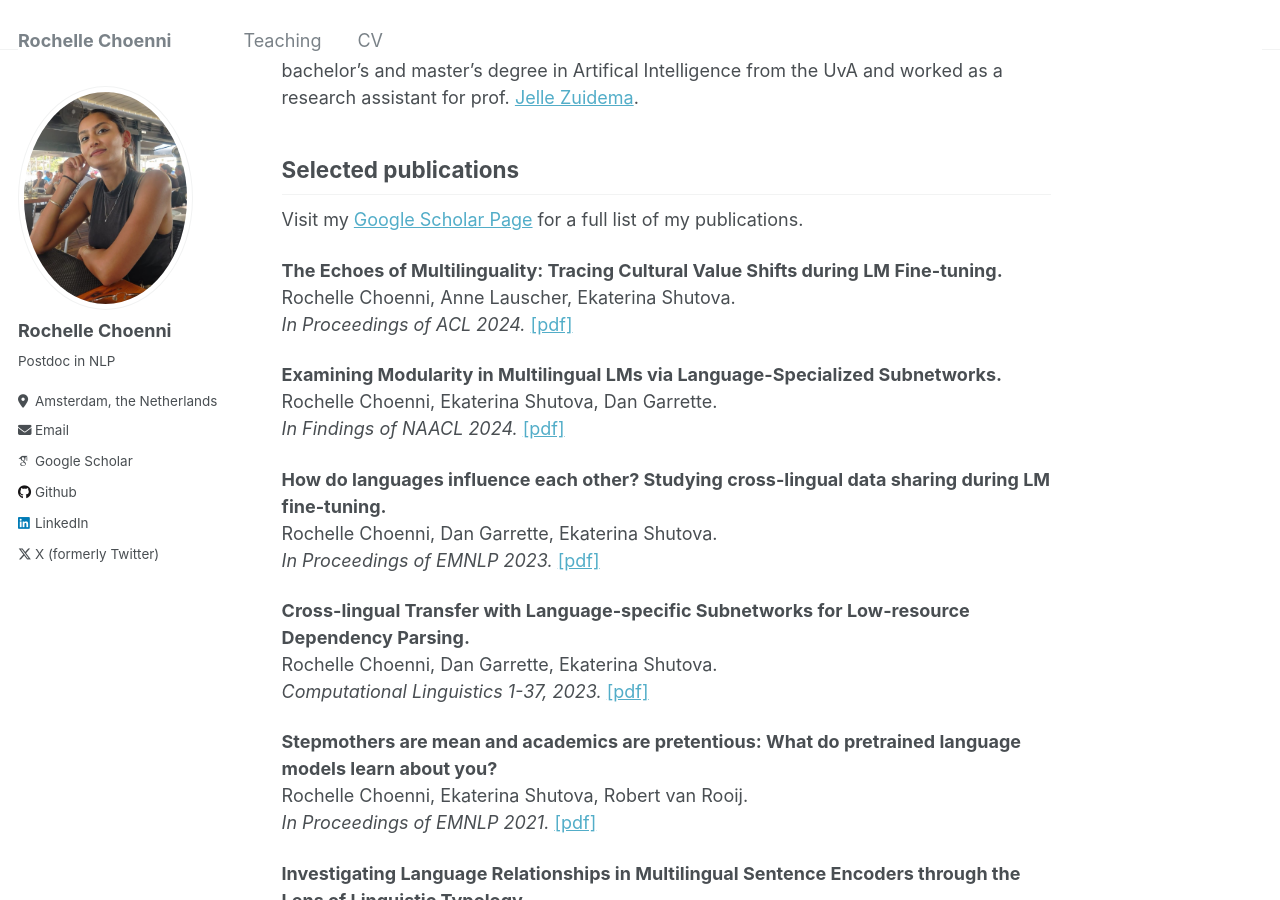
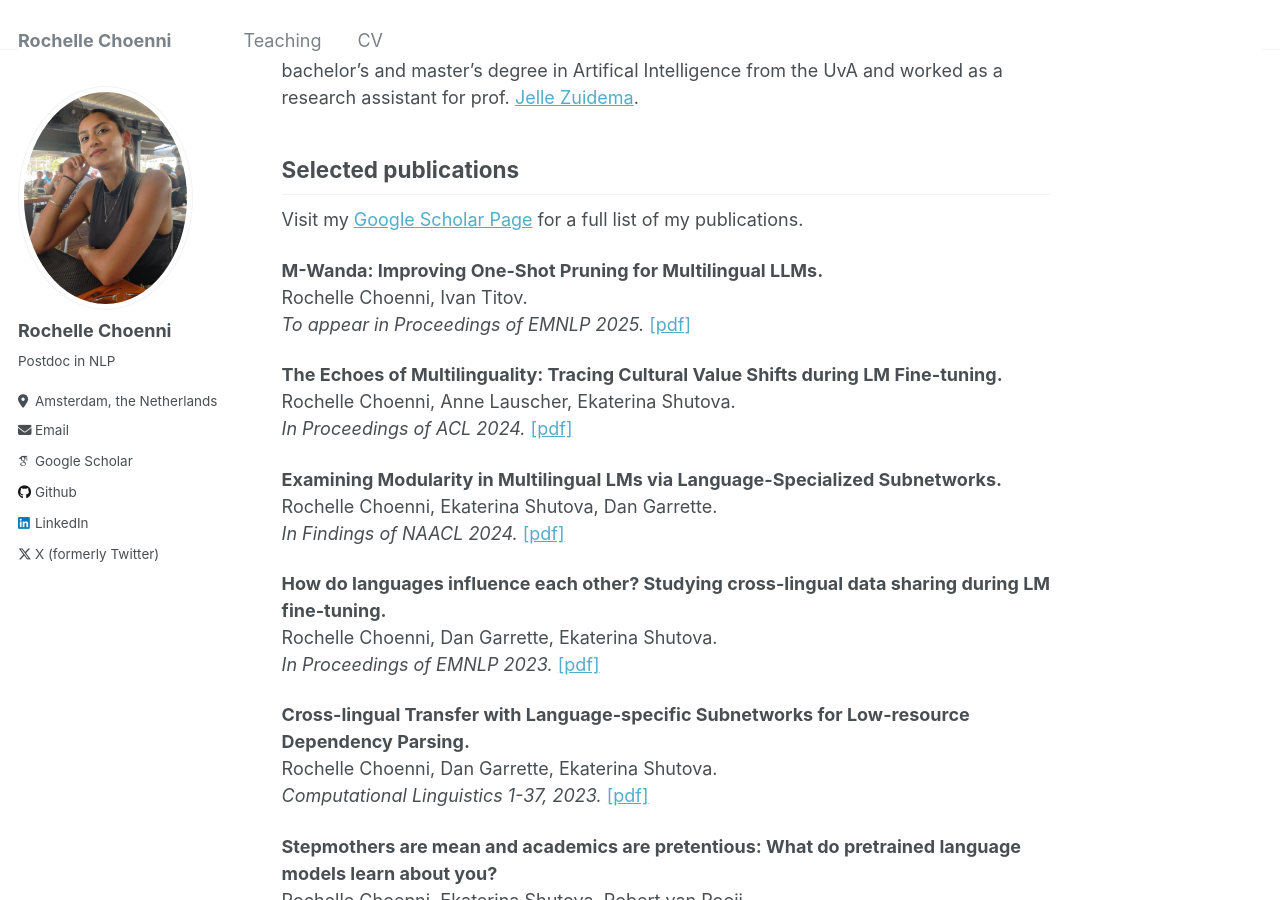
Before and after one commit to RochelleChoenni/RochelleChoenni.github.io, a Jekyll site: the page built from _pages/about.md, in a window 1280 px wide and 900 px high, scrolled down 324 px. Built offline with Jekyll 4.4.1, drawn with Linux system fonts in a browser that asks for light colours; some web fonts are replaced.

Commit message:
Update about.md

```diff
--- a/_pages/about.md
+++ b/_pages/about.md
@@ -16,6 +16,10 @@ Previously, I obtained a PhD in NLP at the University of Amsterdam (UvA) under t
 ## Selected publications
 
 Visit my [Google Scholar Page](https://scholar.google.nl/citations?user=-_WbyoMAAAAJ&hl=nl&oi=ao) for a full list of my publications.
+
+**M-Wanda: Improving One-Shot Pruning for Multilingual LLMs.**
+Rochelle Choenni, Ivan Titov.
+*To appear in Proceedings of EMNLP 2025.* [[pdf]](https://arxiv.org/pdf/2505.21171?)
 
 **The Echoes of Multilinguality: Tracing Cultural Value Shifts during LM Fine-tuning.**
 Rochelle Choenni, Anne Lauscher, Ekaterina Shutova.
```
